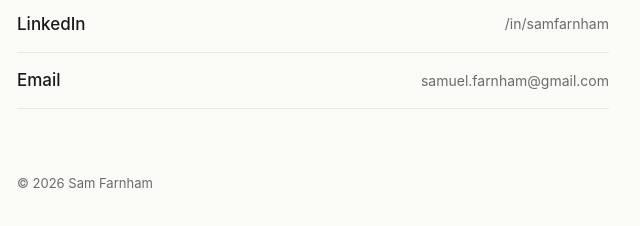
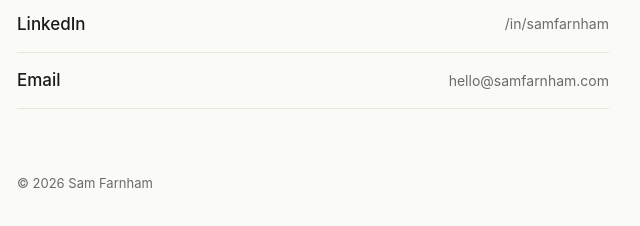
Before and after one commit to samuelfarnham/samuelfarnham.github.io, a plain HTML site: page index.html in a window 1280 px wide. Shown: the part 436-662 px from the top of the page, 327-967 px from the left. Drawn offline with Linux system fonts and the light colour scheme.

Commit message:
Update email address in contact link

```diff
--- a/index.html
+++ b/index.html
@@ -123,9 +123,9 @@
         </a>
       </li>
       <li>
-        <a href="mailto:samuel.farnham@gmail.com">
+        <a href="mailto:hello@samfarnham.com">
           <span class="label">Email</span>
-          <span class="meta">samuel.farnham@gmail.com</span>
+          <span class="meta">hello@samfarnham.com</span>
         </a>
       </li>
     </ul>
```
